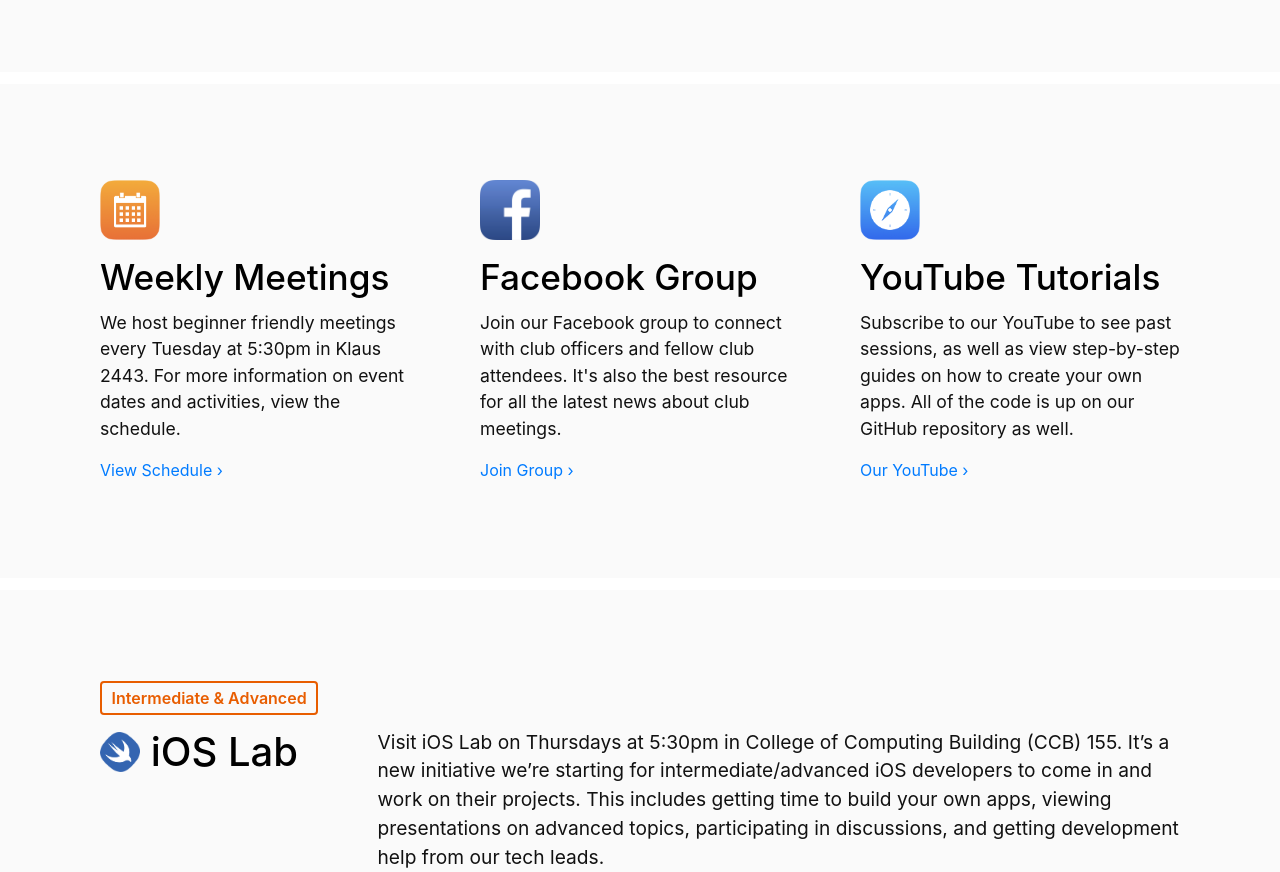
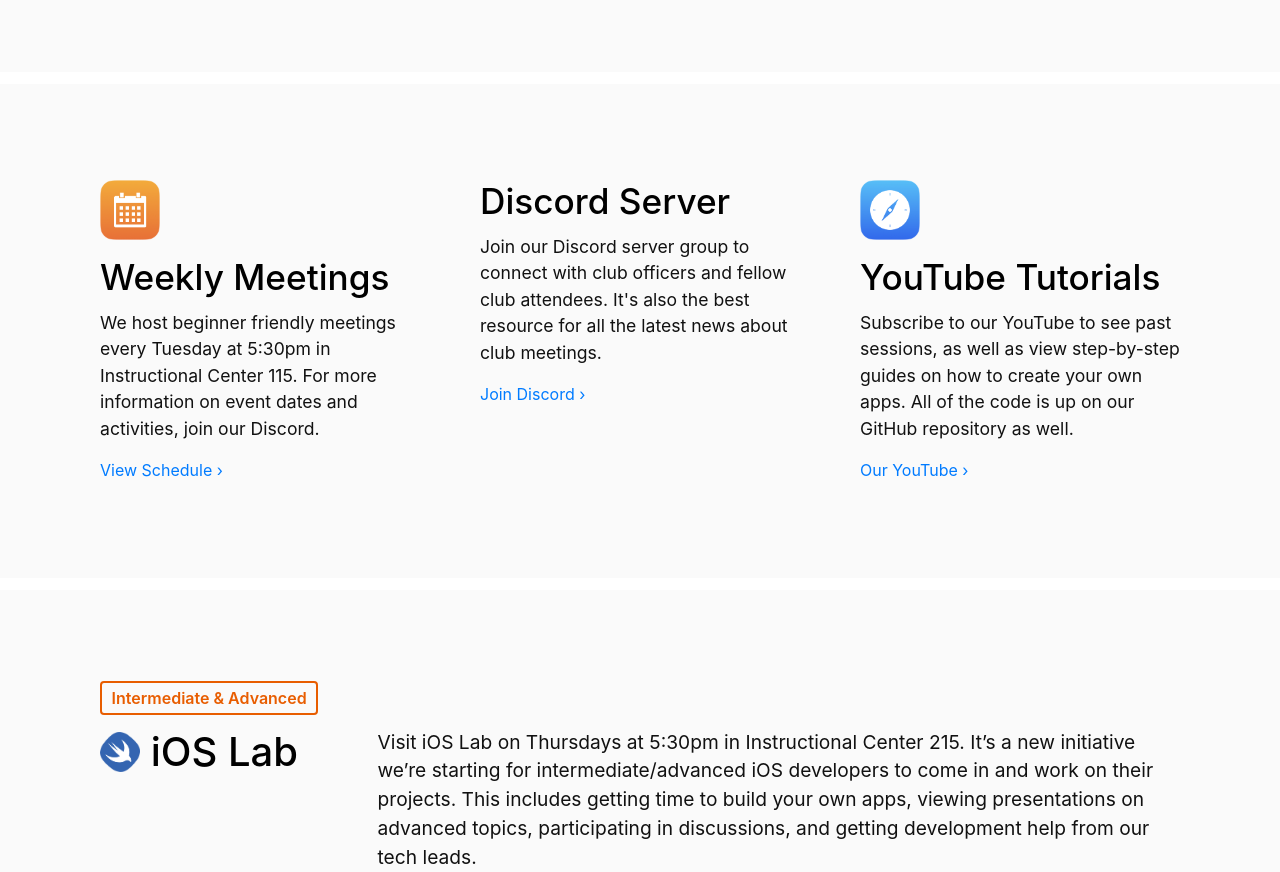
Before and after one commit to gtiosclub/gtios.club, a Jekyll site: the page built from index.md, in a window 1280 px wide and 1400 px high, scrolled down 440 px, cut to the strip 80-952 px from the top of the window. Built offline with Jekyll 4.4.1, drawn with Linux system fonts in a browser that asks for light colours; nearby versions of some CDN libraries; comment, search, counter and statistics services are not loaded.

Commit message:
Change location and add discord
Signed-off-by: Phil Zet (Zakharchenko) <phil@philzet.com>

```diff
--- a/_config.yml
+++ b/_config.yml
@@ -23,6 +23,7 @@
 facebook_url: https://www.facebook.com/groups/gtiosclub/
 facebook_ios_uri: fb://group/?id=501207600034394
 youtube_url: https://www.youtube.com/channel/UCOPipt2xlYnDMD5AM6IMmdw
+discord_url: https://discord.gg/Z2Ajtbb9
 
 # Build settings
 markdown: kramdown
--- a/_includes/top-navigation.html
+++ b/_includes/top-navigation.html
@@ -7,8 +7,9 @@
         <div class="nav justify-content-end">
             <a class="nav-item nav-link {{ include.schedule }}" href="{{ site.baseurl }}/schedule/">Schedule</a>
             <a class="nav-item nav-link {{ include.tutorial }}" href="{{ site.baseurl }}{{site.data.tutorials.side-nav.first.folderitems.first.page_url}}">Tutorials</a>
+            <a class="nav-item nav-link" href="{{ site.discord_url }}" target="_blank">Discord</a>
             <a class="nav-item nav-link" href="https://github.com/{{ site.github }}" target="_blank">GitHub</a>
-            <a class="nav-item nav-link" href="https://www.youtube.com/channel/UCOPipt2xlYnDMD5AM6IMmdw" target="_blank">YouTube</a>
+            <a class="nav-item nav-link" href="{{ site.youtube-url }}" target="_blank">YouTube</a>
         </div>
     </div>
 </nav>
--- a/_layouts/home.html
+++ b/_layouts/home.html
@@ -30,18 +30,26 @@
                 <div class="content">
                     <img src="{{ site.baseurl }}/images/home/learn.png"/>
                     <h1>Weekly Meetings</h1>
-                    <p>We host beginner friendly meetings every Tuesday at 5:30pm in Klaus 2443. For more information on event dates and activities, view the schedule.</p>
+                    <p>We host beginner friendly meetings every Tuesday at 5:30pm in Instructional Center 115. For more information on event dates and activities, join our Discord.</p>
                     <a href="{{ site.baseurl }}/schedule/">View Schedule &rsaquo;</a>
                 </div>
             </div>
             <div class="col-lg">
                 <div class="content">
+                    <!-- <img src="{{ site.baseurl }}/images/home/zuck.png"/> -->
+                    <h1>Discord Server</h1>
+                    <p>Join our Discord server group to connect with club officers and fellow club attendees. It's also the best resource for all the latest news about club meetings.</p>
+                    <a href="{{ site.discord_url }}" target="_blank">Join Discord &rsaquo;</a>
+                </div>
+            </div>
+            <!-- <div class="col-lg">
+                <div class="content">
                     <img src="{{ site.baseurl }}/images/home/zuck.png"/>
                     <h1>Facebook Group</h1>
-                    <p>Join our Facebook group to connect with club officers and fellow club attendees. It's also the best resource for all the latest news about club meetings.</p>
+                    <p>Join our Facebook group to connect with club officers and fellow club attendees.</p>
                     <a href="{{ site.facebook_url }}" onclick="openFacebook()" target="_blank">Join Group &rsaquo;</a>
                 </div>
-            </div>
+            </div> -->
             <div class="col-lg">
                 <div class="content">
                     <img src="{{ site.baseurl }}/images/home/online-tutorials.png"/>
@@ -68,7 +76,7 @@
                 <h1 style="align-items:center;"><img src="/images/home/ios%20lab.png" style="width: 40px; margin-top: -5px;">  iOS Lab</h1>
             </div>
             <div class="col-lg-9">
-                <p class="no-mar">Visit iOS Lab on Thursdays at 5:30pm in College of Computing Building (CCB) 155. It’s a new initiative we’re starting for intermediate/advanced iOS developers to come in and work on their projects. This includes getting time to build your own apps, viewing presentations on advanced topics, participating in discussions, and getting development help from our tech leads.</p>
+                <p class="no-mar">Visit iOS Lab on Thursdays at 5:30pm in Instructional Center 215. It’s a new initiative we’re starting for intermediate/advanced iOS developers to come in and work on their projects. This includes getting time to build your own apps, viewing presentations on advanced topics, participating in discussions, and getting development help from our tech leads.</p>
             </div>
         </div>
     </div>
--- a/_layouts/schedule.html
+++ b/_layouts/schedule.html
@@ -60,7 +60,7 @@
         <div class="schedule-column schedule-meta col" style="max-width: 435px;">
             <div style="margin: 0 auto; margin-bottom: 15px;">
                 <h1 class="row post-header heading">iOS Club Schedule</h1>
-                <p class="no-mar">We host beginner-friendly meetings every Tuesday at 5:30pm in Klaus 2443.</p><br>
+                <p class="no-mar">We host beginner-friendly meetings every Tuesday at 5:30pm in Instructional Center 115.</p><br>
                 <p class="no-mar">Join our <a href="{{ site.facebook_url }}" onclick="openFacebook()" target="_blank">Facebook group</a> for announcements.</p><br>
             </div>
 
@@ -117,7 +117,7 @@
 
             <div style="margin: 0 auto; margin-bottom: 15px;">
                 <h1 class="row post-header heading">iOS Lab Schedule</h1>
-                <p class="no-mar">We host intermediate and advanced sessions and office hours every Thursday at 5:30pm in College of Computing Building (CCB) 155. Join our Facebook group to stay updated and never miss a meeting.</p><br>
+                <!-- <p class="no-mar">We host intermediate and advanced sessions and office hours every Thursday at 5:30pm in College of Computing Building (CCB) 155. Join our Facebook group to stay updated and never miss a meeting.</p><br> -->
                 <p class="no-mar">Join our <a href="{{ site.facebook_url }}" onclick="openFacebook()" target="_blank">Facebook group</a> for announcements.</p><br>
             </div>
 
```
